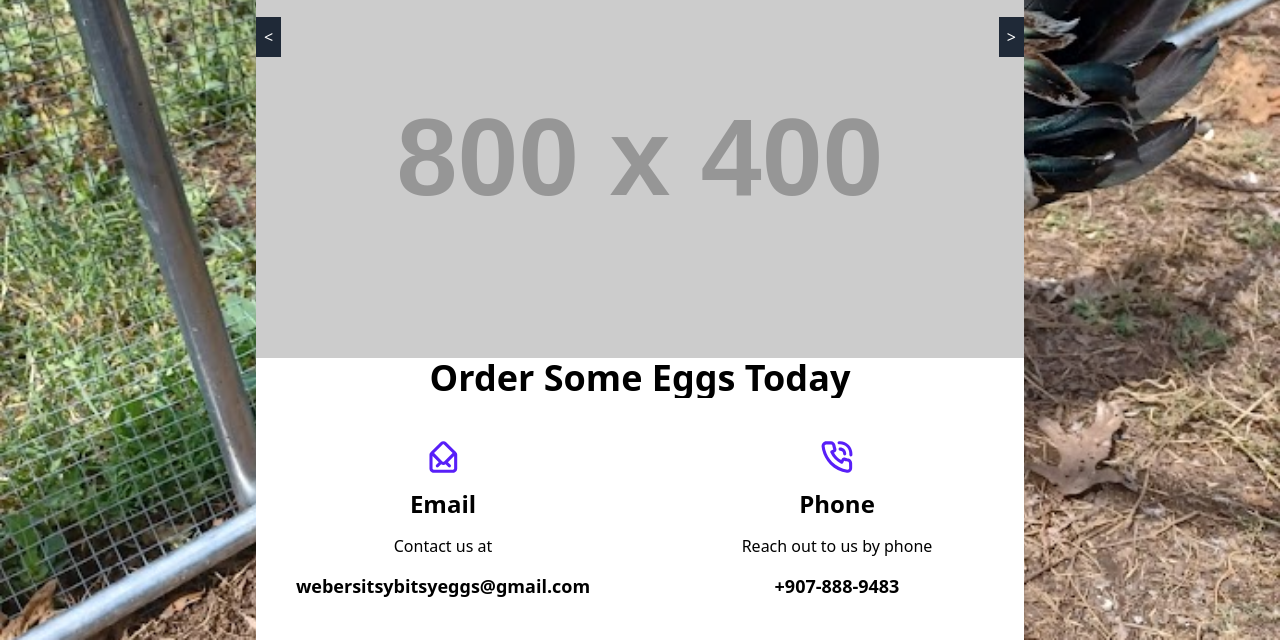
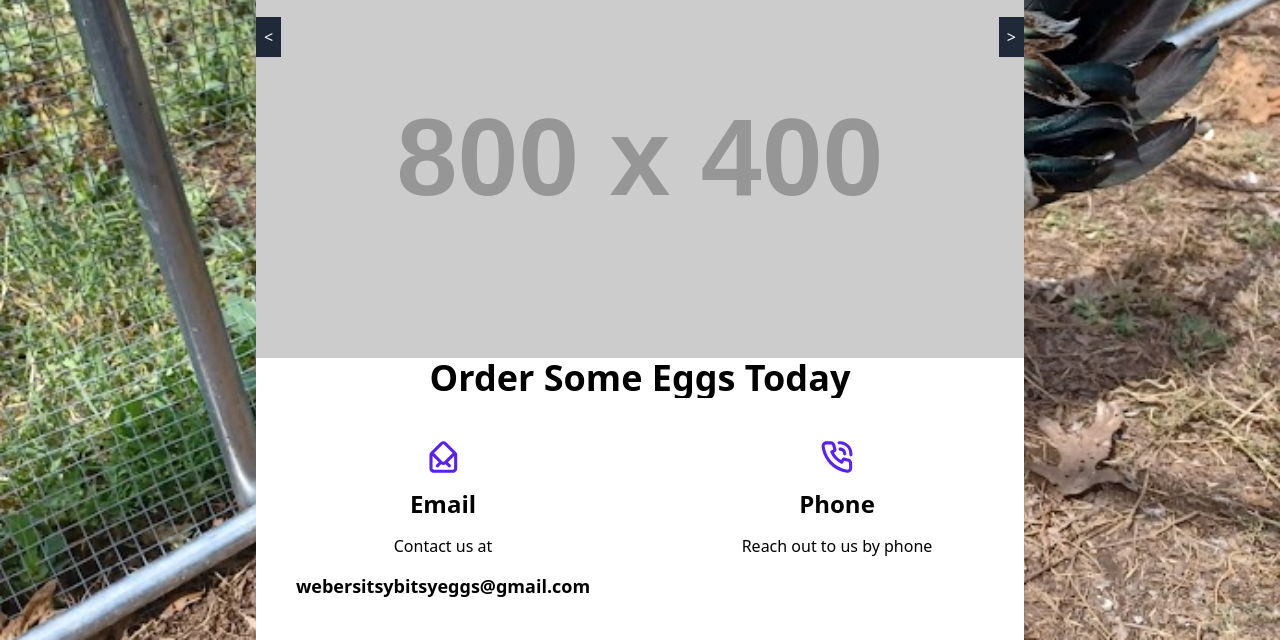
Before and after one commit to SonOfVader12/SonOfVader.github.io, a plain HTML site: page index.html in a window 1280 px wide. Shown: the part 566-1206 px from the top of the page. Drawn offline with nearby package versions, Linux system fonts and the light colour scheme; placeholder pictures from the web are drawn by us.

Commit message:
Update index.html
remove cassia number

```diff
--- a/index.html
+++ b/index.html
@@ -77,7 +77,7 @@
                         </span>
                         <p class="text-2xl font-extrabold text-dark-grey-900">Phone</p>
                         <p class="text-base leading-7 text-dark-grey-600">Reach out to us by phone</p>
-                        <a class="text-lg font-bold text-purple-blue-500" href="tel:+907-888-9483">+907-888-9483</a>
+                        <a class="text-lg font-bold text-purple-blue-500" href="tel:"></a>
                         </div>
                     </div>
                 </div>
```
